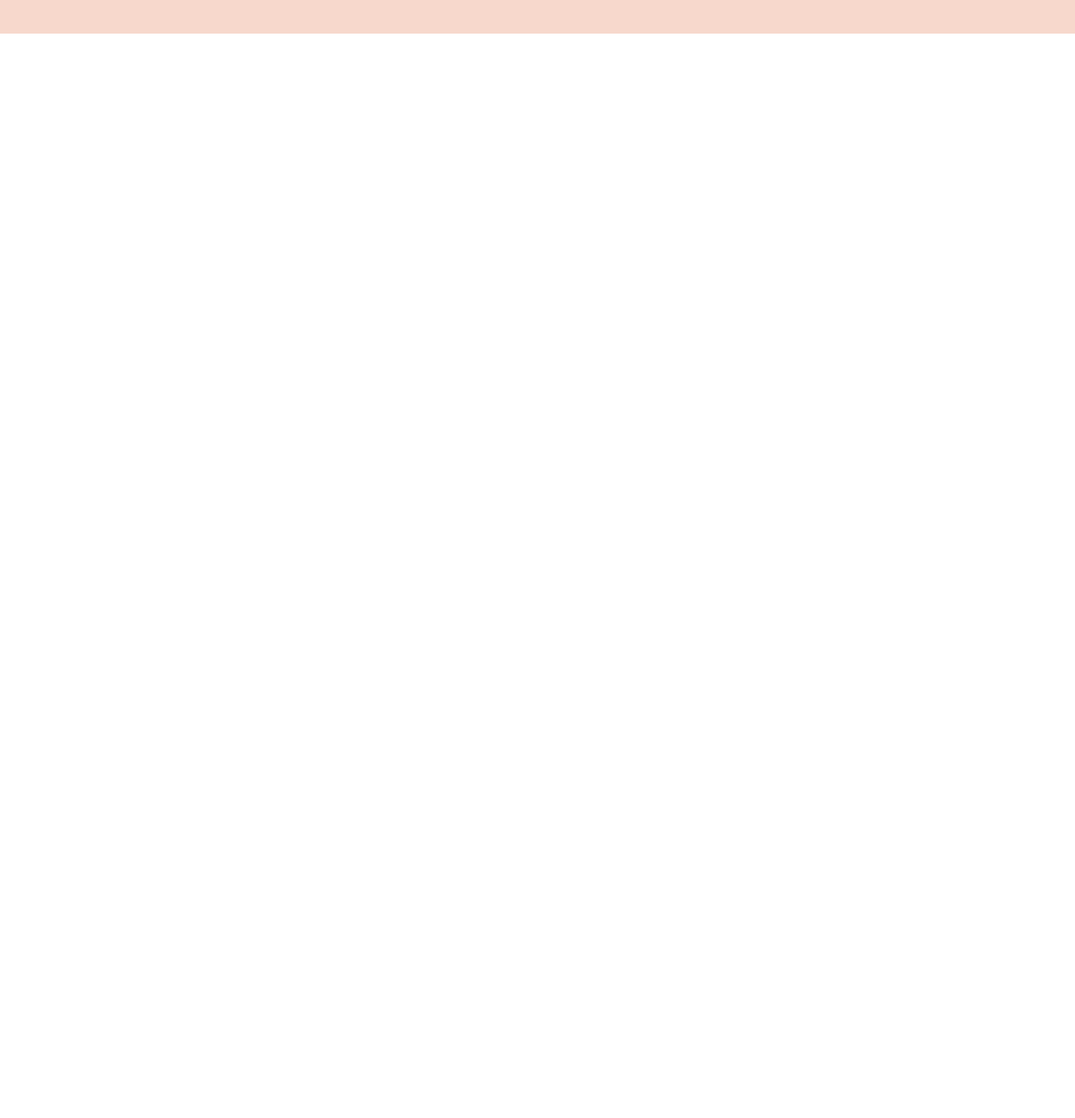
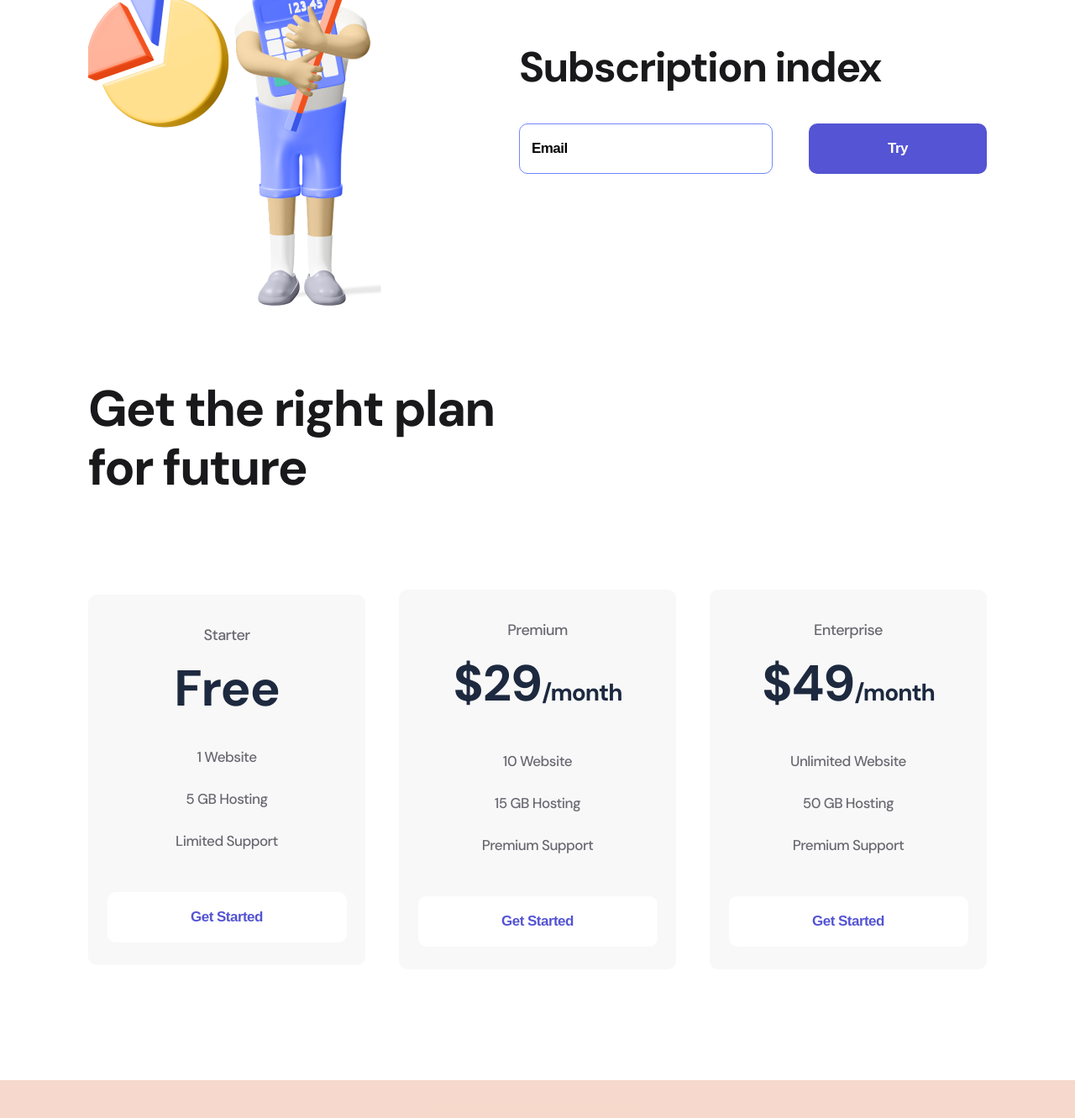
Before and after one commit to Oksana5891/logoIpsum, a plain HTML site: page index.html in a window 1280 px wide. Shown: the part 970-2301 px from the top of the page at 84% size. Before the commit the page ends 1010 px from the top, so only its background shows below. Drawn offline with nearby package versions, Linux system fonts and the light colour scheme.

Commit message:
Add files via upload

```diff
--- a/index.html
+++ b/index.html
@@ -59,6 +59,53 @@
             <img src="Image/First Men.png" alt="firstMen">
         </div>
     </section>
+    <section class="container subscribe">
+        <div>
+            <img src="Image/Second Men.png" alt="secondName">
+        </div>
+        <div>
+            <h2 class="subscribe_title">Subscription index</h2>
+            <form>
+                <input class="input" type="email" placeholder="Email">
+                <button class="button button_violet">Try</button>
+            </form>
+        </div>
+    </section>
+    <section class="container plan">
+        <h2 class="plan_title">Get the right plan for future</h2>
+        <div class="plan_flex">
+            <div class="item">
+                <p class="item_text">Starter</p>
+                <h3 class="item_title">Free</h3>
+                <ul>
+                    <li class="item_li">1 Website</li>
+                    <li class="item_li">5 GB Hosting</li>
+                    <li class="item_li">Limited Support</li>
+                </ul>
+                <button class="button button_item">Get Started</button>
+            </div>
+            <div class="item">
+                <p class="item_text">Premium</p>
+                <h3 class="item_title">$29<span>/month</span></h3>
+                <ul>
+                    <li class="item_li">10 Website</li>
+                    <li class="item_li">15 GB Hosting</li>
+                    <li class="item_li">Premium Support</li>
+                </ul>
+                <button class="button button_item">Get Started</button>
+            </div>
+            <div class="item">
+                <p class="item_text">Enterprise</p>
+                <h3 class="item_title">$49<span>/month</span></h3>
+                <ul>
+                    <li class="item_li">Unlimited Website</li>
+                    <li class="item_li">50 GB Hosting</li>
+                    <li class="item_li">Premium Support</li>
+                </ul>
+                <button class="button button_item">Get Started</button>
+            </div>
+        </div>
+    </section>
     <footer class="footer">
         <div class="container_down footer_flex">
             <div>
--- a/style.css
+++ b/style.css
@@ -21,7 +21,9 @@ body {
 
 .header_flex,
 .footer_flex,
-.about {
+.about,
+.subscribe,
+.plan_flex {
     display: flex;
     justify-content: space-between;
     align-items: center;
@@ -146,3 +148,113 @@ body {
     color: black;
     transition: 300ms;
 }
+
+.subscribe {
+    margin-bottom: 85px;
+}
+
+.subscribe_title {
+    font-weight: bold;
+    font-size: 50px;
+    line-height: 57px;
+    letter-spacing: -1.56316px;
+    color: #19191B;
+    margin-bottom: 38px;
+}
+
+.input {
+    width: 302px;
+    height: 60px;
+    border-radius: 10px;
+    border: 1px solid #7087FF;
+    padding-left: 14px;
+    box-sizing: border-box;
+    margin-right: 39px;
+}
+
+.input::placeholder,
+.input {
+    font-weight: bold;
+    font-size: 17px;
+    line-height: 22px;
+    letter-spacing: -0.531474px;
+    color: #000000;
+}
+
+.input:focus {
+    outline: none;
+}
+
+.plan {
+    margin-bottom: 132px;
+}
+
+.plan_title {
+    font-weight: bold;
+    font-size: 60px;
+    line-height: 70px;
+    letter-spacing: -1.87579px;
+    color: #19191B;
+    max-width: 504px;
+    margin-bottom: 110px;
+}
+
+.item {
+    width: 330px;
+    background: #F8F8F8;
+    border-radius: 10px;
+    text-align: center;
+    padding: 34px 0 27px;
+}
+
+.item:hover {
+    background: #FF7143;
+    transition: 500ms;
+    box-shadow: 0px 32px 34px rgba(255, 112, 59, 0.317827);
+}
+
+.item_text {
+    font-size: 18px;
+    line-height: 28px;
+    letter-spacing: -0.562737px;
+    color: #696871;
+}
+
+.item:hover .item_text, .item:hover .item_title, .item:hover .item_li {
+    color: white;
+    transition: 500ms;
+}
+
+.item_title {
+    font-weight: bold;
+    font-size: 60px;
+    line-height: 56px;
+    text-align: center;
+    letter-spacing: -1.03448px;
+    color: #1D293F;
+    margin: 22px 0 28px;
+}
+
+.item_title span {
+    font-size: 28px;
+}
+
+.item_li {
+    font-size: 17px;
+    line-height: 50px;
+    letter-spacing: -0.531474px;
+    color: #696871;
+}
+
+.button_item {
+    width: 285px;
+    background: white;
+    color: #5454D4;
+    margin-top: 36px;
+}
+
+.item:hover .button_item{
+    background: #9F3919;
+    color: white;
+    transition: 500ms;
+}
```
Also changed, not shown: Image/Second Men.png (added).
